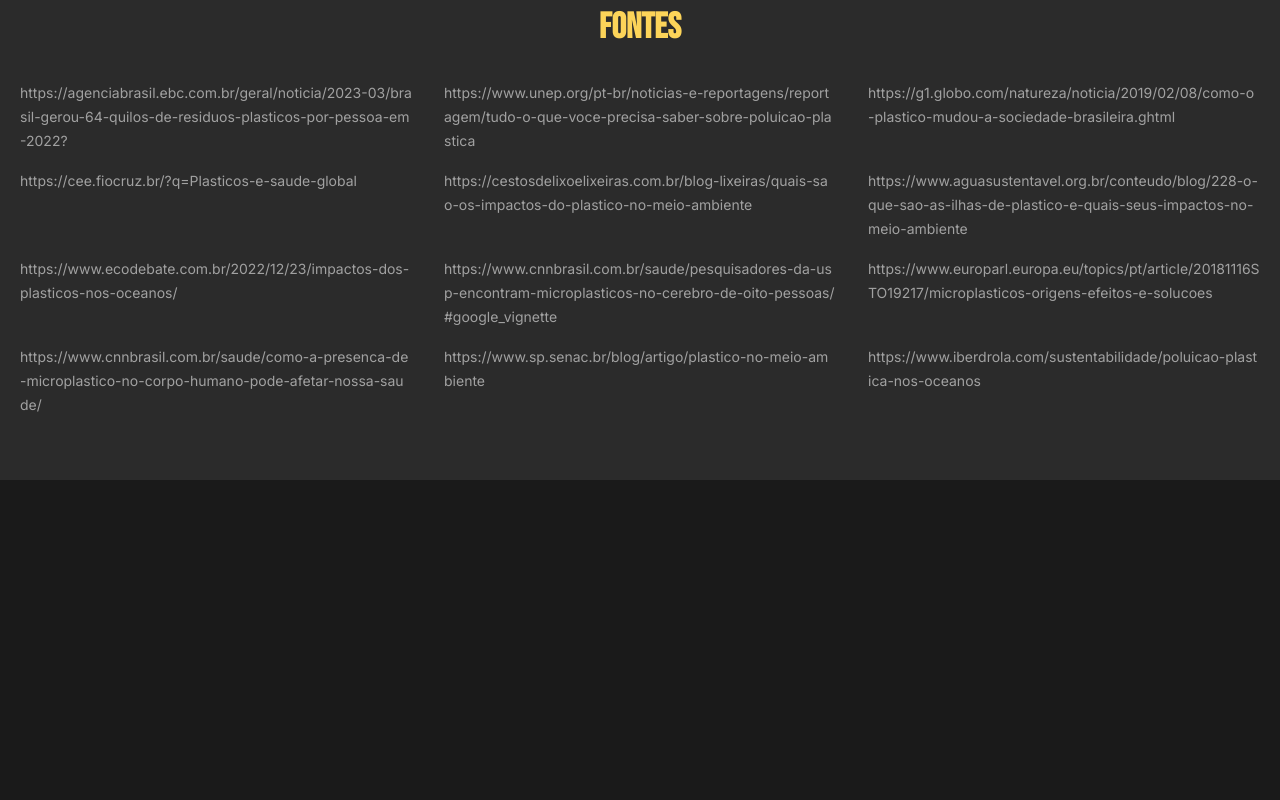
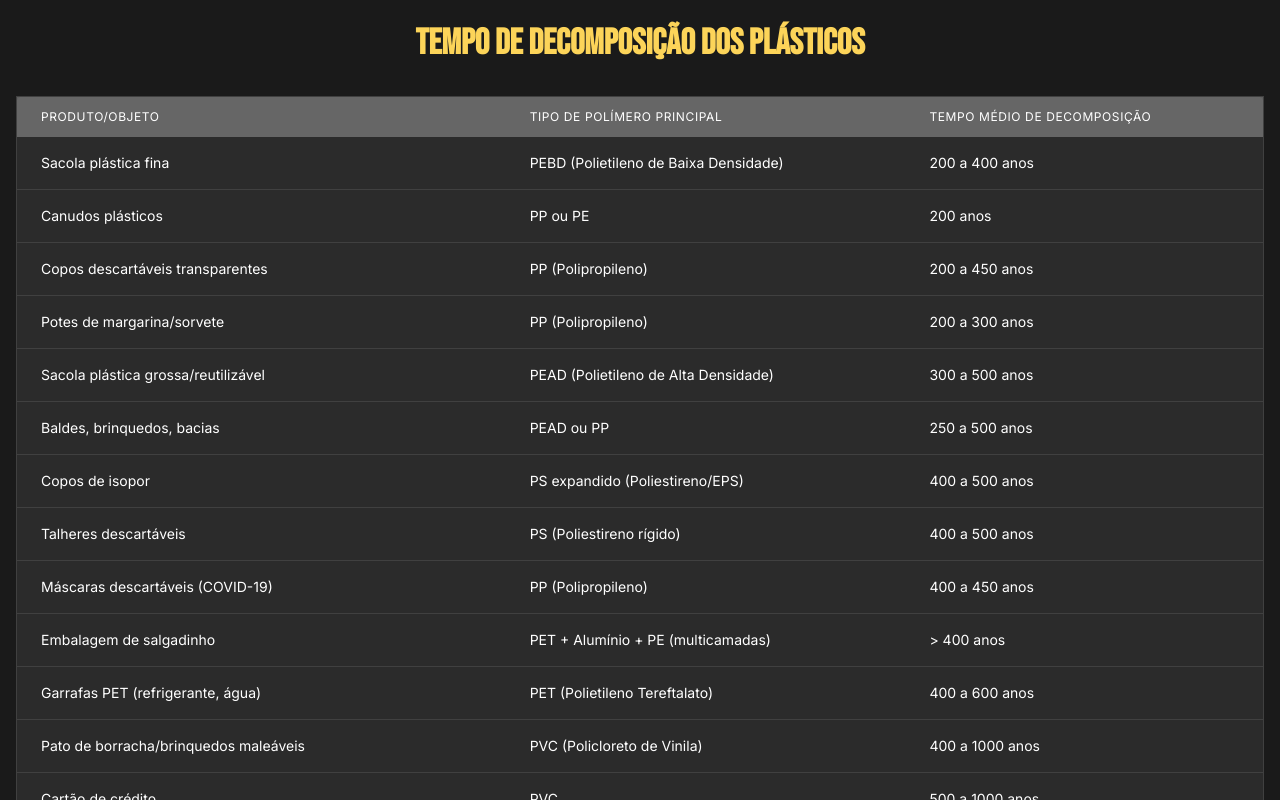
Before and after one commit to PedroM2626/Apresentacao_Poluicao-do-Plastico, a React (Vite) app: page / in a window 1280 px wide. Shown: the part 6720-7520 px from the top of the page. Before the commit the page ends 7200 px from the top, so only its background shows below. Built offline with nearby package versions, Linux system fonts and the light colour scheme.

Commit message:
Version 4

```diff
--- /dev/null
+++ b/src/components/decomposition-table/DecompositionTable.tsx
@@ -0,0 +1,62 @@
+import React from 'react';
+
+const decompositionData = [
+  { product: 'Sacola plástica fina', polymer: 'PEBD (Polietileno de Baixa Densidade)', time: '200 a 400 anos' },
+  { product: 'Canudos plásticos', polymer: 'PP ou PE', time: '200 anos' },
+  { product: 'Copos descartáveis transparentes', polymer: 'PP (Polipropileno)', time: '200 a 450 anos' },
+  { product: 'Potes de margarina/sorvete', polymer: 'PP (Polipropileno)', time: '200 a 300 anos' },
+  { product: 'Sacola plástica grossa/reutilizável', polymer: 'PEAD (Polietileno de Alta Densidade)', time: '300 a 500 anos' },
+  { product: 'Baldes, brinquedos, bacias', polymer: 'PEAD ou PP', time: '250 a 500 anos' },
+  { product: 'Copos de isopor', polymer: 'PS expandido (Poliestireno/EPS)', time: '400 a 500 anos' },
+  { product: 'Talheres descartáveis', polymer: 'PS (Poliestireno rígido)', time: '400 a 500 anos' },
+  { product: 'Máscaras descartáveis (COVID-19)', polymer: 'PP (Polipropileno)', time: '400 a 450 anos' },
+  { product: 'Embalagem de salgadinho', polymer: 'PET + Alumínio + PE (multicamadas)', time: '> 400 anos' },
+  { product: 'Garrafas PET (refrigerante, água)', polymer: 'PET (Polietileno Tereftalato)', time: '400 a 600 anos' },
+  { product: 'Pato de borracha/brinquedos maleáveis', polymer: 'PVC (Policloreto de Vinila)', time: '400 a 1000 anos' },
+  { product: 'Cartão de crédito', polymer: 'PVC', time: '500 a 1000 anos' },
+  { product: 'Latas de alumínio (revestimento interno plástico)', polymer: 'Alumínio + resina epóxi (plástica)', time: '200-400 anos' },
+];
+
+export const DecompositionTable: React.FC = () => {
+  return (
+    <section className="py-12 md:py-20 bg-background">
+      <div className="container mx-auto px-4">
+        <h2 className="text-3xl md:text-4xl font-bold text-center mb-8 text-primary">
+          Tempo de Decomposição dos Plásticos
+        </h2>
+        <div className="overflow-x-auto">
+          <table className="min-w-full bg-card border border-border rounded-lg shadow-lg">
+            <thead className="bg-muted/50">
+              <tr>
+                <th className="px-6 py-3 text-left text-xs font-medium text-muted-foreground uppercase tracking-wider">
+                  Produto/Objeto
+                </th>
+                <th className="px-6 py-3 text-left text-xs font-medium text-muted-foreground uppercase tracking-wider">
+                  Tipo de Polímero Principal
+                </th>
+                <th className="px-6 py-3 text-left text-xs font-medium text-muted-foreground uppercase tracking-wider">
+                  Tempo Médio de Decomposição
+                </th>
+              </tr>
+            </thead>
+            <tbody className="divide-y divide-border">
+              {decompositionData.map((item, index) => (
+                <tr key={index} className="hover:bg-muted/20">
+                  <td className="px-6 py-4 whitespace-nowrap text-sm font-medium text-foreground">
+                    {item.product}
+                  </td>
+                  <td className="px-6 py-4 whitespace-nowrap text-sm text-muted-foreground">
+                    {item.polymer}
+                  </td>
+                  <td className="px-6 py-4 whitespace-nowrap text-sm text-muted-foreground">
+                    {item.time}
+                  </td>
+                </tr>
+              ))}
+            </tbody>
+          </table>
+        </div>
+      </div>
+    </section>
+  );
+};
--- a/src/pages/Index.tsx
+++ b/src/pages/Index.tsx
@@ -1,6 +1,7 @@
 import { InfoSection } from '@/components/plastic-pollution/InfoSection'
 import { PlasticPollutionScene } from '@/components/plastic-pollution/PlasticPollutionScene'
 import { SourcesSection } from '@/components/plastic-pollution/SourcesSection'
+import { DecompositionTable } from '@/components/decomposition-table/DecompositionTable'
 
 const content = {
   introducao: {
@@ -56,6 +57,7 @@ const Index = () => {
         <InfoSection title={content.terrestre.title} animationDirection="left">
           <p>{content.terrestre.text}</p>
         </InfoSection>
+        <DecompositionTable />
       </div>
       <SourcesSection />
     </div>
```
